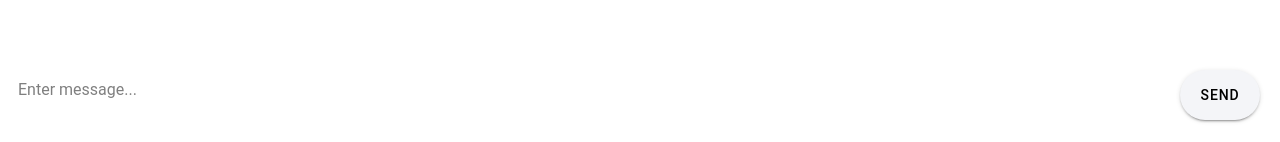
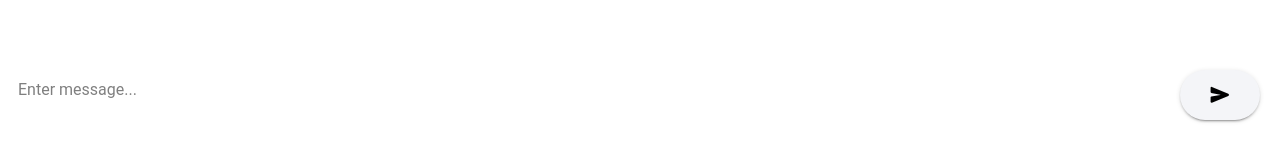
Before and after one commit to justinzhang528/AIChat, a React (Create React App) app: page /home in a window 1280 px wide. Both pictures are taken after a click on the element "CHAT WITH AI". Shown: the part 655-797 px from the top of the page. Built offline with nearby package versions, Linux system fonts and the light colour scheme.

Commit message:
updated send icon and added onClick func to send message

```diff
--- a/package.json
+++ b/package.json
@@ -3,6 +3,7 @@
   "version": "0.0.1",
   "private": true,
   "dependencies": {
+    "@capacitor/android": "4.6.3",
     "@capacitor/app": "4.1.1",
     "@capacitor/core": "4.6.3",
     "@capacitor/haptics": "4.1.0",
--- a/src/components/AIChatComponent.tsx
+++ b/src/components/AIChatComponent.tsx
@@ -1,8 +1,9 @@
 import './AIChatComponent.css';
 import { Configuration, OpenAIApi } from "openai";
 import React, { useRef, useState } from 'react';
-import { IonBackButton, IonButton, IonButtons, IonContent, IonHeader, IonItem, IonLabel, IonTextarea, IonTitle, IonToolbar, IonList, IonAvatar, IonText, ScrollDetail, IonFooter } from '@ionic/react';
+import { IonBackButton, IonButton, IonButtons, IonContent, IonHeader, IonItem, IonLabel, IonTextarea, IonTitle, IonToolbar, IonList, IonAvatar, IonText, ScrollDetail, IonFooter, IonIcon } from '@ionic/react';
 import config from '../config';
+import { send } from 'ionicons/icons';
 
 interface ChatMessage {
   message: string;
@@ -97,7 +98,7 @@ function AIChatComponent() {
         </IonToolbar>
       </IonHeader>
       <IonContent scrollEvents={true} ref={contentRef}>
-        <IonList ref={listRef}>
+        <IonList ref={listRef} lines="none">
           {chatHistory.map((item, index) => (
             <IonItem key={index} className={item.sender === 'Q' ? 'own-message' : 'other-message'}>
               <IonAvatar slot={item.sender === 'Q' ? 'end' : 'start'}>
@@ -114,8 +115,8 @@ function AIChatComponent() {
         </IonList>
       </IonContent>
       <form onSubmit={handleSubmit} className="chat-form">
-        <IonTextarea placeholder="Enter message..." autoGrow={true} value={currentInputMsg} onIonChange={e => setCurrentInputMsg(e.detail.value!)}/>
-        <IonButton type="submit" shape='round' color='light'>Send</IonButton>
+        <IonTextarea onClick={scrollToBottom} placeholder="Enter message..." autoGrow={true} value={currentInputMsg} onIonChange={e => setCurrentInputMsg(e.detail.value!)}/>
+        <IonButton type="submit" shape='round' color='light'><IonIcon icon={send}></IonIcon></IonButton>
       </form>
     </>
   );
```
Also changed, not shown: 1 other file (tests, documents, lock files or other folders).
